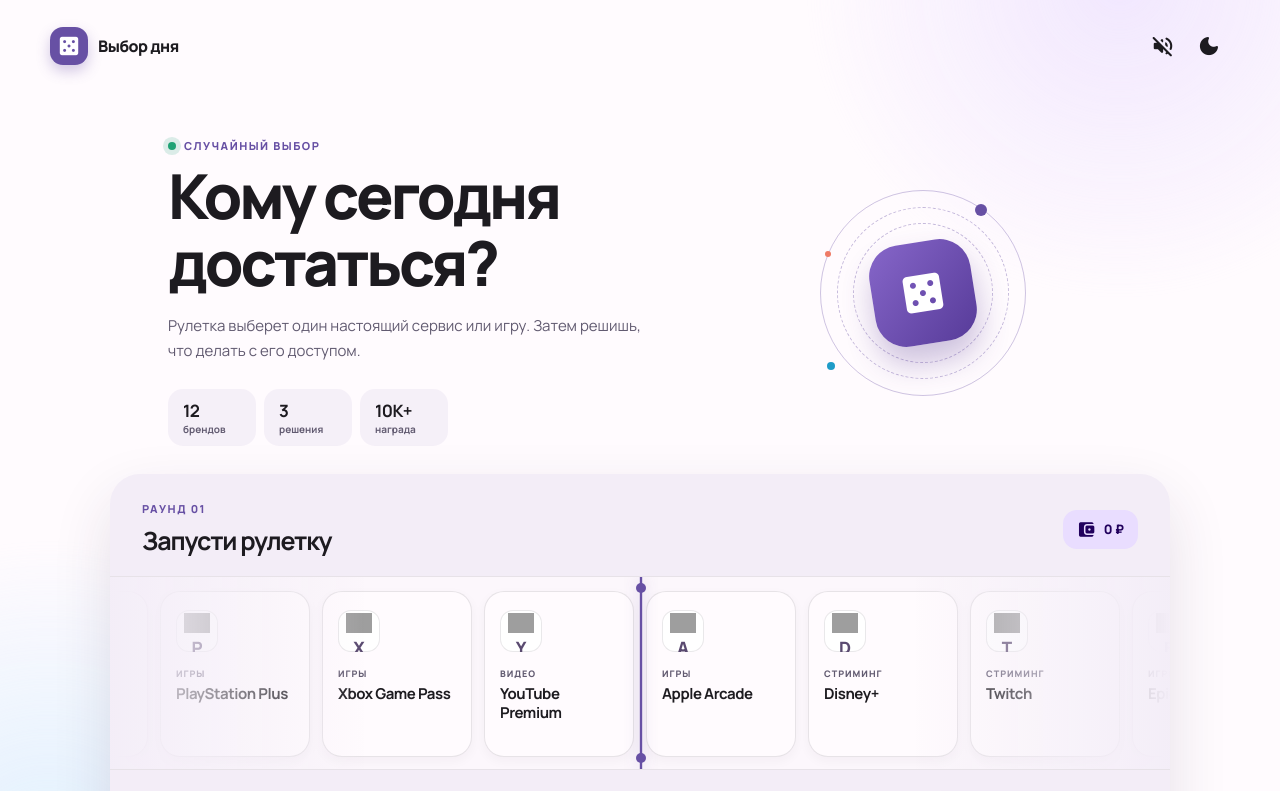
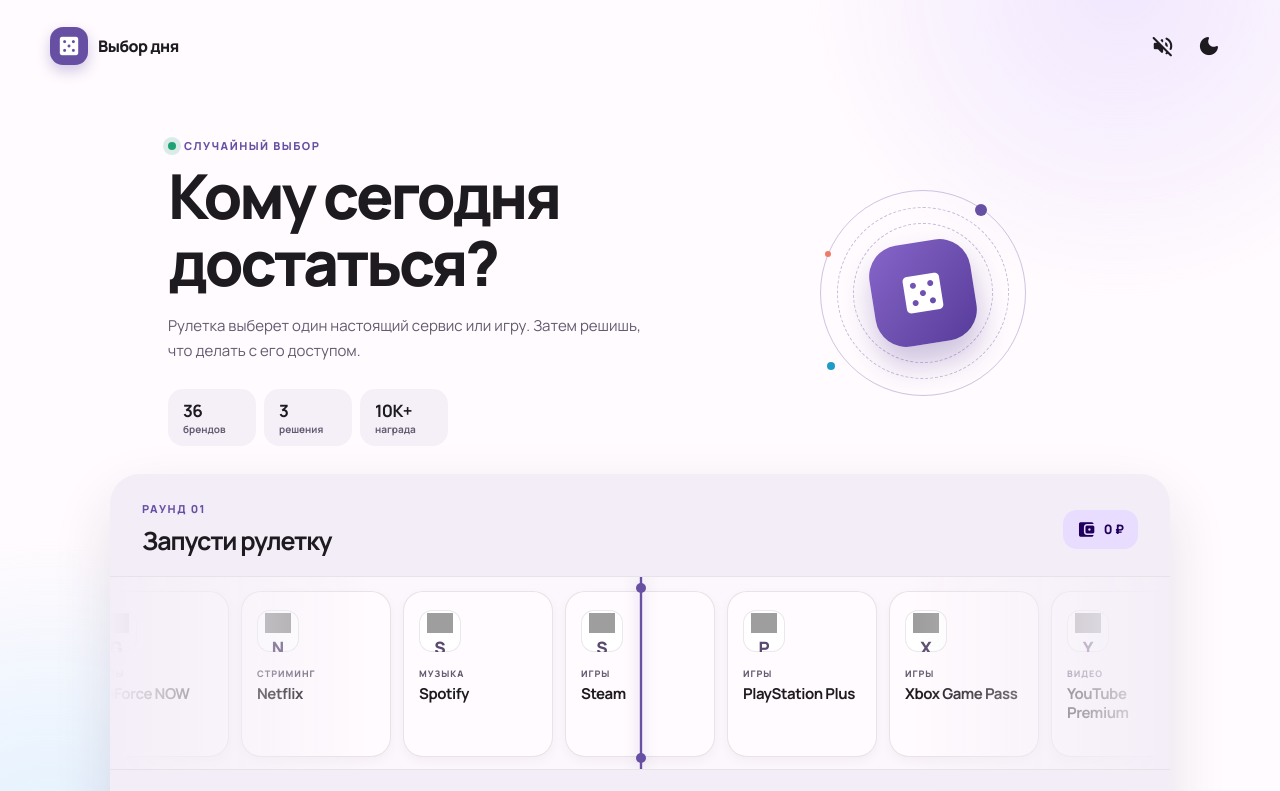
Before and after one commit to Frank20119/vybor-dnya-roulette, a plain HTML site: page index.html in a window 1280 px wide. Shown: the top 791 px of the page. Drawn offline with nearby package versions, Linux system fonts and the light colour scheme; grey boxes are pictures that could not be loaded.

Commit message:
Fix roulette spin and expand service catalog

```diff
--- a/app.js
+++ b/app.js
@@ -10,12 +10,37 @@ const services = [
   { name: 'Twitch', type: 'Стриминг', slug: 'twitch', color: '9146FF', description: 'стримы и киберспорт' },
   { name: 'Epic Games', type: 'Игры', slug: 'epicgames', color: '313131', description: 'игровая библиотека' },
   { name: 'Telegram', type: 'Сервис', slug: 'telegram', color: '26A5E4', description: 'мессенджер' },
-  { name: 'VK Музыка', type: 'Музыка', slug: 'vk', color: '0077FF', description: 'треков и плейлистов' }
+  { name: 'VK Музыка', type: 'Музыка', slug: 'vk', color: '0077FF', description: 'треков и плейлистов' },
+  { name: 'Prime Video', type: 'Стриминг', slug: 'primevideo', color: '00A8E1', description: 'фильмы Prime' },
+  { name: 'Max', type: 'Стриминг', slug: 'max', color: '1B2CC1', description: 'сериалы и кино' },
+  { name: 'Crunchyroll', type: 'Стриминг', slug: 'crunchyroll', color: 'F47521', description: 'аниме и манга' },
+  { name: 'Кинопоиск', type: 'Стриминг', slug: 'kinopoisk', color: 'FF5C00', description: 'кино и сериалы' },
+  { name: 'IVI', type: 'Стриминг', slug: 'ivi', color: 'EA1F63', description: 'онлайн-кинотеатр' },
+  { name: 'Okko', type: 'Стриминг', slug: 'okko', color: '131313', description: 'фильмы и спорт' },
+  { name: 'START', type: 'Стриминг', slug: 'start', color: 'FF0050', description: 'сериалы START' },
+  { name: 'Wink', type: 'Стриминг', slug: 'wink', color: 'FF5F00', description: 'ТВ и кино' },
+  { name: 'KION', type: 'Стриминг', slug: 'kion', color: 'A626E8', description: 'контент МТС' },
+  { name: 'Яндекс Плюс', type: 'Сервис', slug: 'yandex', color: 'FC3F1D', description: 'подписка Яндекса' },
+  { name: 'Roblox', type: 'Игра', slug: 'roblox', color: '111111', description: 'игры и миры' },
+  { name: 'Fortnite', type: 'Игра', slug: 'fortnite', color: '000000', description: 'королевская битва' },
+  { name: 'Minecraft', type: 'Игра', slug: 'minecraft', color: '62B47A', description: 'мир из блоков' },
+  { name: 'League of Legends', type: 'Игра', slug: 'leagueoflegends', color: 'C89B3C', description: 'командная MOBA' },
+  { name: 'Dota 2', type: 'Игра', slug: 'dota2', color: 'B12A1C', description: 'легендарная MOBA' },
+  { name: 'Genshin Impact', type: 'Игра', slug: 'genshinimpact', color: '4B75B4', description: 'приключение Teyvat' },
+  { name: 'Valorant', type: 'Игра', slug: 'valorant', color: 'FF4655', description: 'тактический шутер' },
+  { name: 'Counter-Strike 2', type: 'Игра', slug: 'counterstrike', color: 'D69A2D', description: 'командный шутер' },
+  { name: 'World of Warcraft', type: 'Игра', slug: 'worldofwarcraft', color: '148EFF', description: 'мир Азерота' },
+  { name: 'EA Play', type: 'Игры', slug: 'ea', color: 'FF4747', description: 'игры Electronic Arts' },
+  { name: 'Ubisoft+', type: 'Игры', slug: 'ubisoft', color: '0070FF', description: 'игры Ubisoft' },
+  { name: 'Nintendo Switch Online', type: 'Игры', slug: 'nintendoswitch', color: 'E60012', description: 'игры Nintendo' },
+  { name: 'Discord Nitro', type: 'Сервис', slug: 'discord', color: '5865F2', description: 'сообщества и звонки' },
+  { name: 'GeForce NOW', type: 'Игры', slug: 'nvidia', color: '76B900', description: 'облачный гейминг' }
 ];
 
 const actionLabels = { block: 'заблокировать', slow: 'замедлить', forgive: 'простить' };
 const actionMultipliers = { block: 1, slow: 0.72, forgive: 0.48 };
 const reel = document.querySelector('#reel');
+const reelShell = document.querySelector('.reel-shell');
 const spinButton = document.querySelector('#spinButton');
 const decisionPanel = document.querySelector('#decisionPanel');
 const completePanel = document.querySelector('#completePanel');
@@ -34,6 +59,9 @@ let round = 1;
 let total = 0;
 let soundOn = false;
 let audioContext;
+let currentItemIndex = 0;
+const REEL_CYCLES = 18;
+const START_CYCLE = 2;
 
 function makeReelItem(service) {
   const node = document.querySelector('#reelItemTemplate').content.firstElementChild.cloneNode(true);
@@ -49,8 +77,29 @@ function makeReelItem(service) {
 }
 
 function fillReel() {
-  const visibleList = Array.from({ length: 7 }, () => services).flat();
+  reel.replaceChildren();
+  const visibleList = Array.from({ length: REEL_CYCLES }, () => services).flat();
   visibleList.forEach((service) => reel.append(makeReelItem(service)));
+  currentItemIndex = START_CYCLE * services.length + Math.floor(Math.random() * services.length);
+  reel.style.transition = 'none';
+  positionReel(currentItemIndex);
+}
+
+function getReelMetrics() {
+  const firstCard = reel.firstElementChild;
+  const cardWidth = firstCard?.getBoundingClientRect().width ?? 150;
+  const gap = Number.parseFloat(getComputedStyle(reel).gap) || 12;
+  return { cardWidth, gap, shellWidth: reelShell.clientWidth };
+}
+
+function positionReel(itemIndex) {
+  const { cardWidth, gap, shellWidth } = getReelMetrics();
+  const itemCenter = itemIndex * (cardWidth + gap) + cardWidth / 2;
+  reel.style.transform = `translateX(${Math.round(shellWidth / 2 - itemCenter)}px)`;
+}
+
+function clearSelectedCard() {
+  reel.querySelector('.reel-item--selected')?.classList.remove('reel-item--selected');
 }
 
 function money(value) {
@@ -93,22 +142,24 @@ function spin() {
   spinButton.disabled = true;
   spinButton.querySelector('span:last-child').textContent = 'Рулетка крутится…';
   instruction.innerHTML = '<span class="material-symbols-rounded">hourglass_top</span> Выбираем сервис…';
-  reel.style.transition = 'none';
-  reel.style.transform = 'translateX(-50%)';
-
   const selectedIndex = Math.floor(Math.random() * services.length);
   currentService = services[selectedIndex];
-  const itemWidth = window.innerWidth <= 700 ? 142 : 162;
-  const targetIndex = services.length * 5 + selectedIndex;
-  const offset = targetIndex * itemWidth;
-  requestAnimationFrame(() => requestAnimationFrame(() => {
-    reel.style.transition = 'transform 3.7s cubic-bezier(.10,.78,.13,1)';
-    reel.style.transform = `translateX(calc(-50% - ${offset}px))`;
-  }));
+  clearSelectedCard();
+
+  // When the virtual strip approaches its end, start a fresh long strip before spinning.
+  // It prevents empty space from ever entering the window, even after many rounds.
+  if (currentItemIndex > (REEL_CYCLES - 7) * services.length) fillReel();
+
+  const minimumTarget = currentItemIndex + services.length * 5;
+  const targetIndex = minimumTarget + ((selectedIndex - (minimumTarget % services.length) + services.length) % services.length);
+  reel.style.transition = 'transform 5.2s cubic-bezier(.07,.82,.08,1)';
+  requestAnimationFrame(() => positionReel(targetIndex));
   playTone(280, .16);
 
   window.setTimeout(() => {
     spinning = false;
+    currentItemIndex = targetIndex;
+    reel.children[targetIndex]?.classList.add('reel-item--selected');
     setRewards(currentService);
     decisionPanel.hidden = false;
     decisionPanel.scrollIntoView({ behavior: 'smooth', block: 'nearest' });
@@ -116,7 +167,7 @@ function spin() {
     spinButton.querySelector('span:last-child').textContent = 'Крутить рулетку';
     instruction.innerHTML = '<span class="material-symbols-rounded">arrow_downward</span> Выбери действие для результата';
     playTone(620, .24, .04);
-  }, 3850);
+  }, 5300);
 }
 
 function chooseAction(event) {
@@ -158,6 +209,9 @@ function changeSound() {
 }
 
 fillReel();
+window.addEventListener('resize', () => {
+  if (!spinning) positionReel(currentItemIndex);
+});
 if (localStorage.getItem('choice-day-theme') === 'dark') changeTheme();
 spinButton.addEventListener('click', spin);
 document.querySelectorAll('.decision-card').forEach((button) => button.addEventListener('click', chooseAction));
--- a/index.html
+++ b/index.html
@@ -46,7 +46,7 @@
             Рулетка выберет один настоящий сервис или игру. Затем решишь, что делать с его доступом.
           </p>
           <div class="hero__stats" aria-label="Статистика рулетки">
-            <div><strong>12</strong><span>брендов</span></div>
+            <div><strong>36</strong><span>брендов</span></div>
             <div><strong>3</strong><span>решения</span></div>
             <div><strong>10K+</strong><span>награда</span></div>
           </div>
--- a/styles.css
+++ b/styles.css
@@ -91,8 +91,9 @@ h1 { max-width: 620px; margin-bottom: 16px; font-size: clamp(38px, 5vw, 62px); f
 .balance { display: inline-flex; gap: 8px; align-items: center; padding: 10px 14px; border-radius: 14px; color: var(--on-primary-container); background: var(--primary-container); font-size: 13px; font-weight: 800; white-space: nowrap; }
 .balance .material-symbols-rounded { font-size: 19px; }
 .reel-shell { position: relative; height: 194px; overflow: hidden; background: color-mix(in srgb, var(--surface-bright) 80%, transparent); border-top: 1px solid color-mix(in srgb, var(--outline) 16%, transparent); border-bottom: 1px solid color-mix(in srgb, var(--outline) 16%, transparent); }
-.reel { position: absolute; top: 14px; left: 50%; display: flex; gap: 12px; will-change: transform; transform: translateX(-50%); }
+.reel { position: absolute; top: 14px; left: 0; display: flex; gap: 12px; will-change: transform; }
 .reel-item { width: 150px; height: 166px; flex: 0 0 150px; padding: 18px 15px; border: 1px solid color-mix(in srgb, var(--outline) 18%, transparent); border-radius: 20px; background: var(--surface); box-shadow: 0 4px 12px rgba(39, 28, 56, .04); }
+.reel-item--selected { border-color: var(--primary); box-shadow: 0 0 0 3px color-mix(in srgb, var(--primary) 16%, transparent), 0 7px 16px rgba(83, 60, 143, .15); }
 .logo-wrap { width: 42px; height: 42px; display: grid; place-items: center; overflow: hidden; border-radius: 13px; background: #fff; box-shadow: inset 0 0 0 1px rgba(40, 30, 55, .1); }
 .service-logo { width: 26px; height: 26px; object-fit: contain; }.logo-fallback { font-size: 17px; font-weight: 800; color: #5a4a70; }
 .reel-item__type { margin: 15px 0 5px; color: var(--on-surface-muted); font-size: 9px; font-weight: 800; letter-spacing: 1px; text-transform: uppercase; }.reel-item__name { margin: 0; font-size: 15px; letter-spacing: -.45px; line-height: 1.25; }
```
